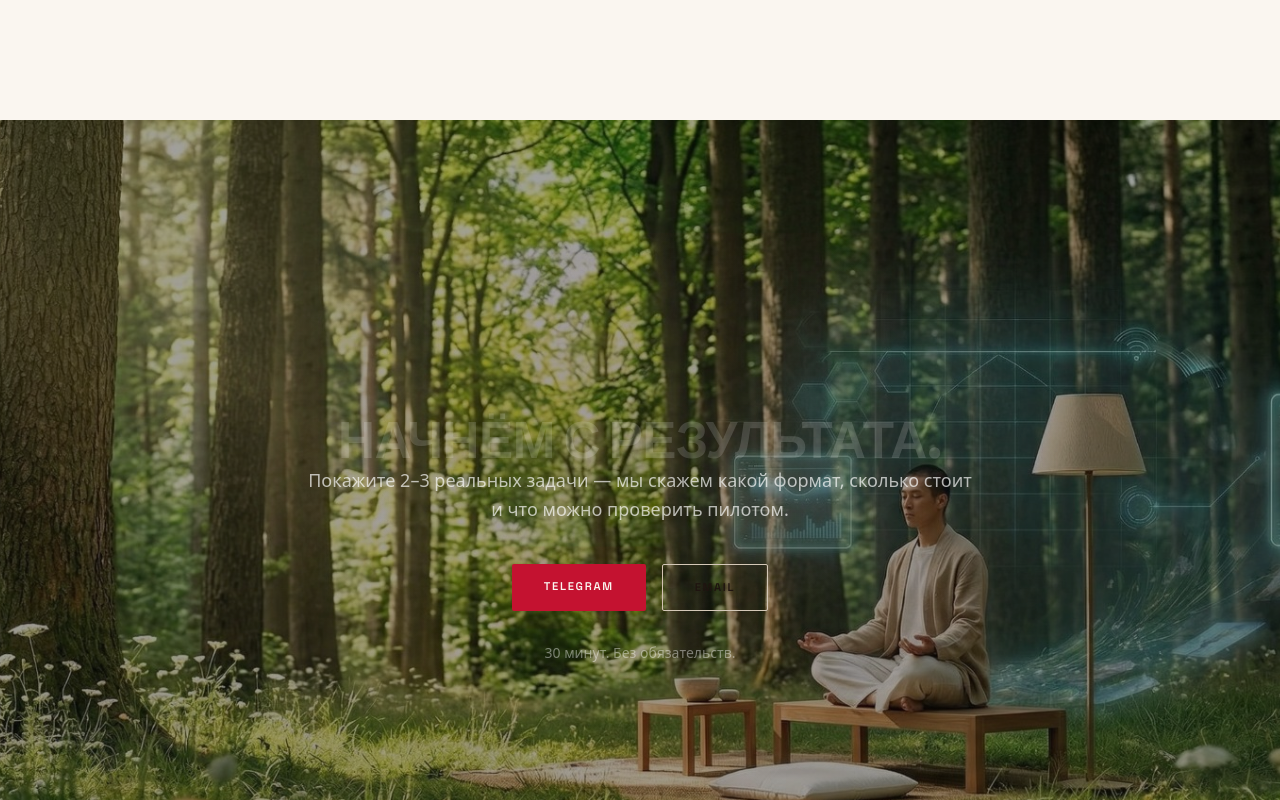
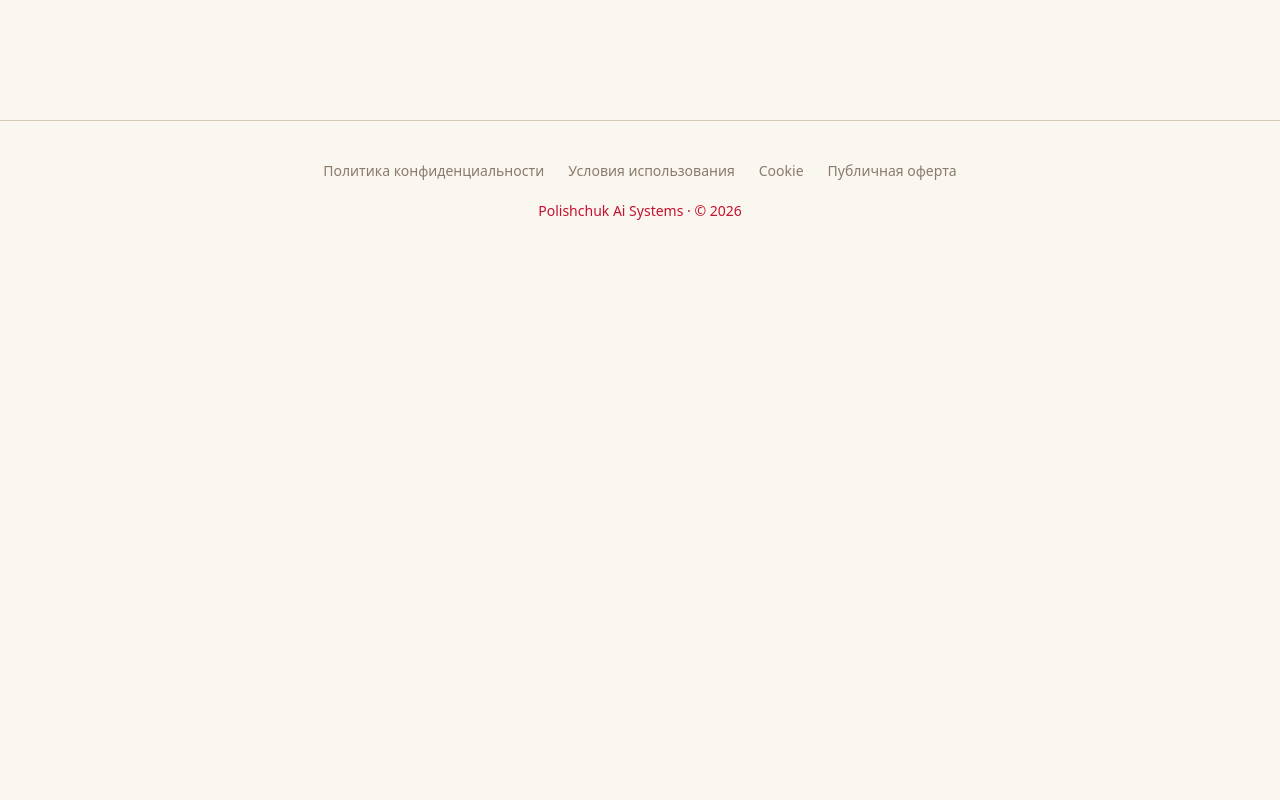
Before and after one commit to artemdali21-ship-it/ps-landing, a Next.js app: page / in a window 1280 px wide. Shown: the part 9480-10280 px from the top of the page. After the commit the page ends 9741 px from the top, so only its background shows below. Built offline with nearby package versions, Linux system fonts and the light colour scheme; a web font is replaced by a local one.

Commit message:
fix: instant Examples snap, remove duplicate final screen, red copyright

```diff
--- a/app/page.tsx
+++ b/app/page.tsx
@@ -93,14 +93,16 @@ function Obj({ cfg, p }: { cfg: ObjCfg; p: MotionValue<number> }) {
   );
 }
 
-// ─── SECTION OVERLAY — fades in, stays, fades out ────────────────────────────
-function SectionOverlay({ p, enter, show, hide, exit, children }: {
+// ─── SECTION OVERLAY — slides up + fades in, stays, fades out ───────────────
+function SectionOverlay({ p, enter, show, hide, exit, slideY = 0, children }: {
   p: MotionValue<number>;
   enter: number; show: number; hide: number; exit: number;
+  slideY?: number;
   children: ReactNode;
 }) {
   const opacity = useTransform(p, [enter, show, hide, exit], [0, 1, 1, 0]);
-  const divRef = useRef<HTMLDivElement>(null);
+  const y       = useTransform(p, [enter, show, hide, exit], [slideY, 0, 0, -slideY]);
+  const divRef  = useRef<HTMLDivElement>(null);
 
   useMotionValueEvent(opacity, "change", (v) => {
     if (divRef.current) {
@@ -112,7 +114,7 @@ function SectionOverlay({ p, enter, show, hide, exit, children }: {
     <motion.div
       ref={divRef}
       className="absolute inset-0 overflow-y-auto"
-      style={{ opacity, pointerEvents: "none" }}
+      style={{ opacity, y, pointerEvents: "none" }}
     >
       {children}
     </motion.div>
@@ -269,8 +271,8 @@ export default function Home() {
             <ThreeLevels />
           </SectionOverlay>
 
-          {/* Scene 4 → Examples: gentle fade-in 51→57% */}
-          <SectionOverlay p={p} enter={0.51} show={0.565} hide={0.665} exit={0.69}>
+          {/* Scene 4 → Examples: instant snap */}
+          <SectionOverlay p={p} enter={0.53} show={0.535} hide={0.665} exit={0.69}>
             <Examples />
           </SectionOverlay>
 
@@ -289,27 +291,6 @@ export default function Home() {
         </div>
       </div>
 
-      {/* ── ANCHOR: static final screen so heading never disappears ─────────── */}
-      <div
-        id="cta-anchor"
-        style={{
-          position: "relative",
-          minHeight: "100vh",
-          backgroundImage: "url('/images/scenes/6g-desktop.webp')",
-          backgroundSize: "cover",
-          backgroundPosition: "62% center",
-          display: "flex",
-          alignItems: "center",
-          justifyContent: "center",
-        }}
-      >
-        {/* subtle dark overlay so text is readable */}
-        <div style={{ position: "absolute", inset: 0, background: "rgba(10,10,10,0.38)" }} />
-        <div style={{ position: "relative", zIndex: 1, width: "100%" }}>
-          <FinalCTA />
-        </div>
-      </div>
-
       {/* Footer */}
       <Footer />
     </>
--- a/components/sections/FinalCTA.tsx
+++ b/components/sections/FinalCTA.tsx
@@ -32,8 +32,8 @@ export default function FinalCTA() {
     <section
       id="cta"
       ref={sectionRef}
-      className="section-padding text-center relative overflow-hidden"
-      style={{ background: "transparent" }}
+      className="text-center relative overflow-hidden"
+      style={{ background: "transparent", paddingTop: "9vh", paddingBottom: "26vh" }}
     >
       {/* Subtle crimson breathing glow */}
       <motion.div
--- a/components/sections/Footer.tsx
+++ b/components/sections/Footer.tsx
@@ -22,7 +22,7 @@ export default function Footer() {
             </Link>
           ))}
         </nav>
-        <p className="font-inter font-light text-taupe text-sm text-center">
+        <p className="font-inter font-light text-crimson text-sm text-center">
           Polishchuk Ai Systems · © 2026
         </p>
       </div>
```
